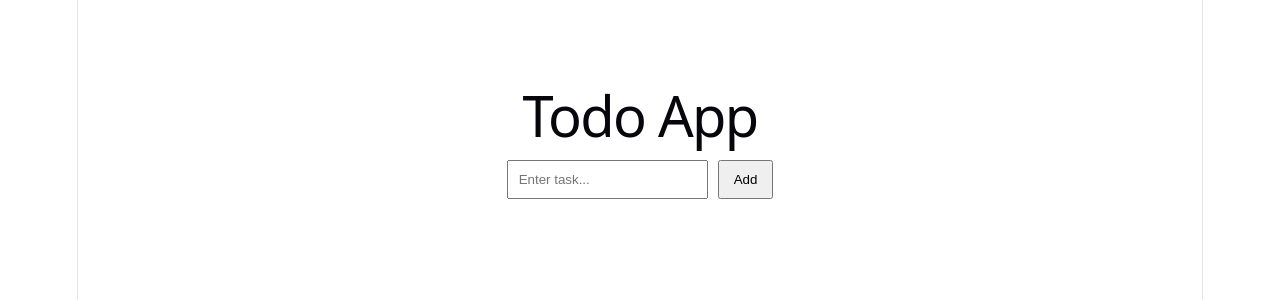
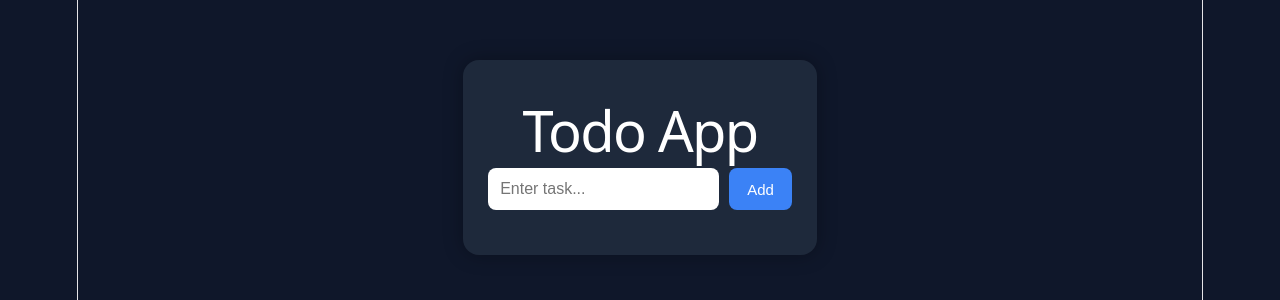
Before and after one commit to Rohit-hub-coder/react-todo-app, a React (Vite) app: page / in a window 1280 px wide. Shown: the top 300 px of the page. Built offline with nearby package versions, Linux system fonts and the light colour scheme.

Commit message:
Improved Todo UI styling

```diff
--- a/src/App.css
+++ b/src/App.css
@@ -1,8 +1,23 @@
+body {
+  margin: 0;
+  padding: 0;
+  background: #0f172a;
+  font-family: Arial, sans-serif;
+}
+
 .app {
   max-width: 500px;
-  margin: 50px auto;
-  font-family: Arial, sans-serif;
-  padding: 20px;
+  margin: 60px auto;
+  background: #1e293b;
+  padding: 25px;
+  border-radius: 16px;
+  box-shadow: 0 0 20px rgba(0,0,0,0.3);
+}
+
+h1 {
+  text-align: center;
+  color: white;
+  margin-bottom: 25px;
 }
 
 .input-area {
@@ -13,13 +28,26 @@
 
 .input-area input {
   flex: 1;
-  padding: 10px;
+  padding: 12px;
+  border: none;
+  border-radius: 8px;
+  outline: none;
+  font-size: 16px;
 }
 
-.input-area button,
-.todo-list button {
-  padding: 10px 14px;
+.input-area button {
+  padding: 12px 18px;
+  border: none;
+  border-radius: 8px;
+  background: #3b82f6;
+  color: white;
   cursor: pointer;
+  font-size: 15px;
+  transition: 0.3s;
+}
+
+.input-area button:hover {
+  background: #2563eb;
 }
 
 .todo-list {
@@ -28,13 +56,15 @@
 }
 
 .todo-list li {
+  background: #334155;
+  color: white;
+  padding: 14px;
+  border-radius: 10px;
+  margin-bottom: 12px;
+
   display: flex;
   justify-content: space-between;
   align-items: center;
-  padding: 10px;
-  margin-bottom: 10px;
-  background: #f4f4f4;
-  border-radius: 8px;
 }
 
 .todo-list li span {
@@ -43,5 +73,19 @@
 
 .todo-list li.done span {
   text-decoration: line-through;
-  color: gray;
+  color: #94a3b8;
 }
+
+.todo-list button {
+  border: none;
+  background: #ef4444;
+  color: white;
+  padding: 8px 12px;
+  border-radius: 6px;
+  cursor: pointer;
+  transition: 0.3s;
+}
+
+.todo-list button:hover {
+  background: #dc2626;
+}
```
